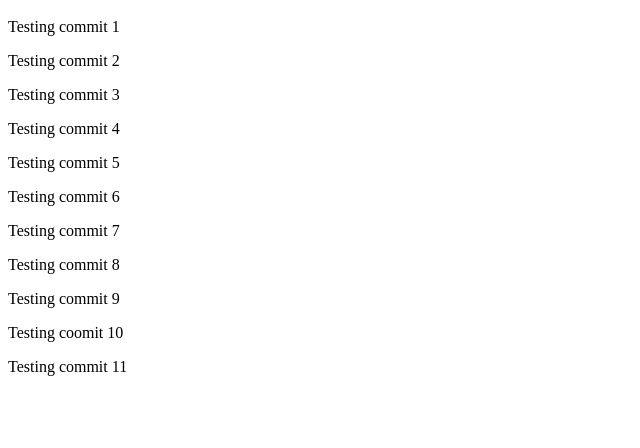
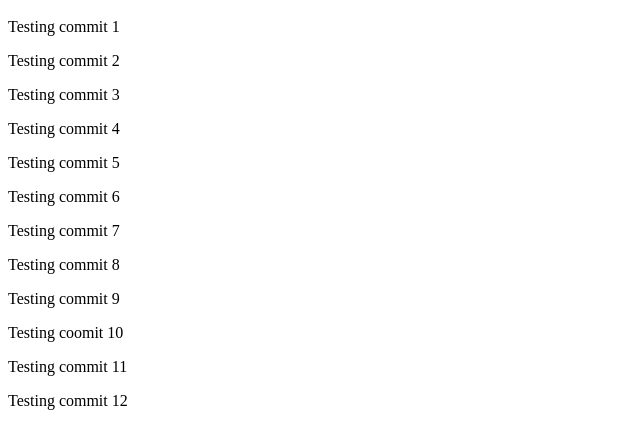
Before and after one commit to HonzaMikula/GitReviews-QA, a plain HTML site: page index.html in a window 1280 px wide. Shown: the part 48-496 px from the top of the page, without its empty margins (0-640 px from the left). Drawn offline with Linux system fonts and the light colour scheme.

Commit message:
testing commit 12

```diff
--- a/index.html
+++ b/index.html
@@ -15,5 +15,6 @@
     <p>Testing commit 9</p>
     <p>Testing coomit 10</p>
     <p>Testing commit 11</p>
+    <p>Testing commit 12</p>
   </body>
 </html>
```
